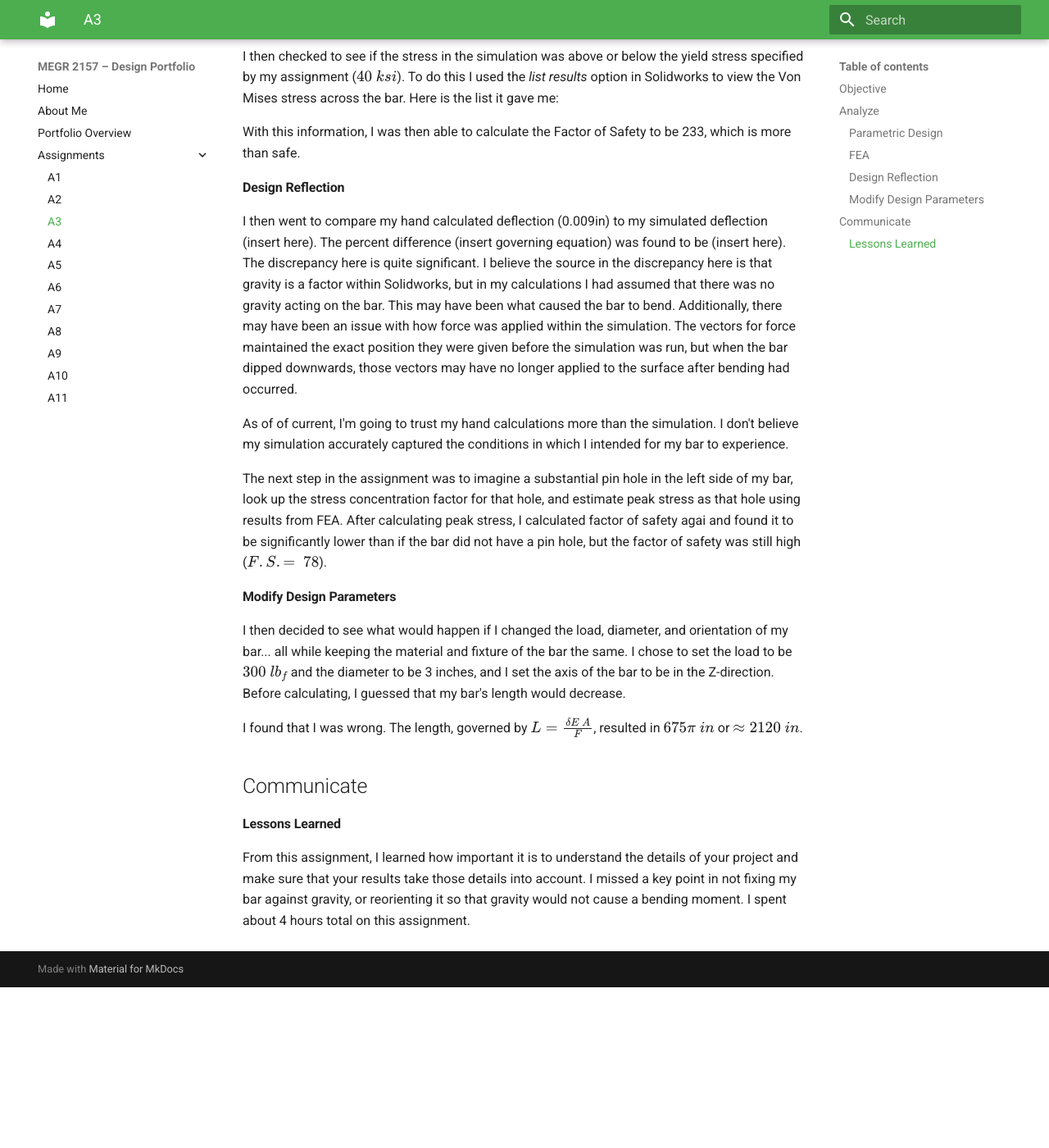
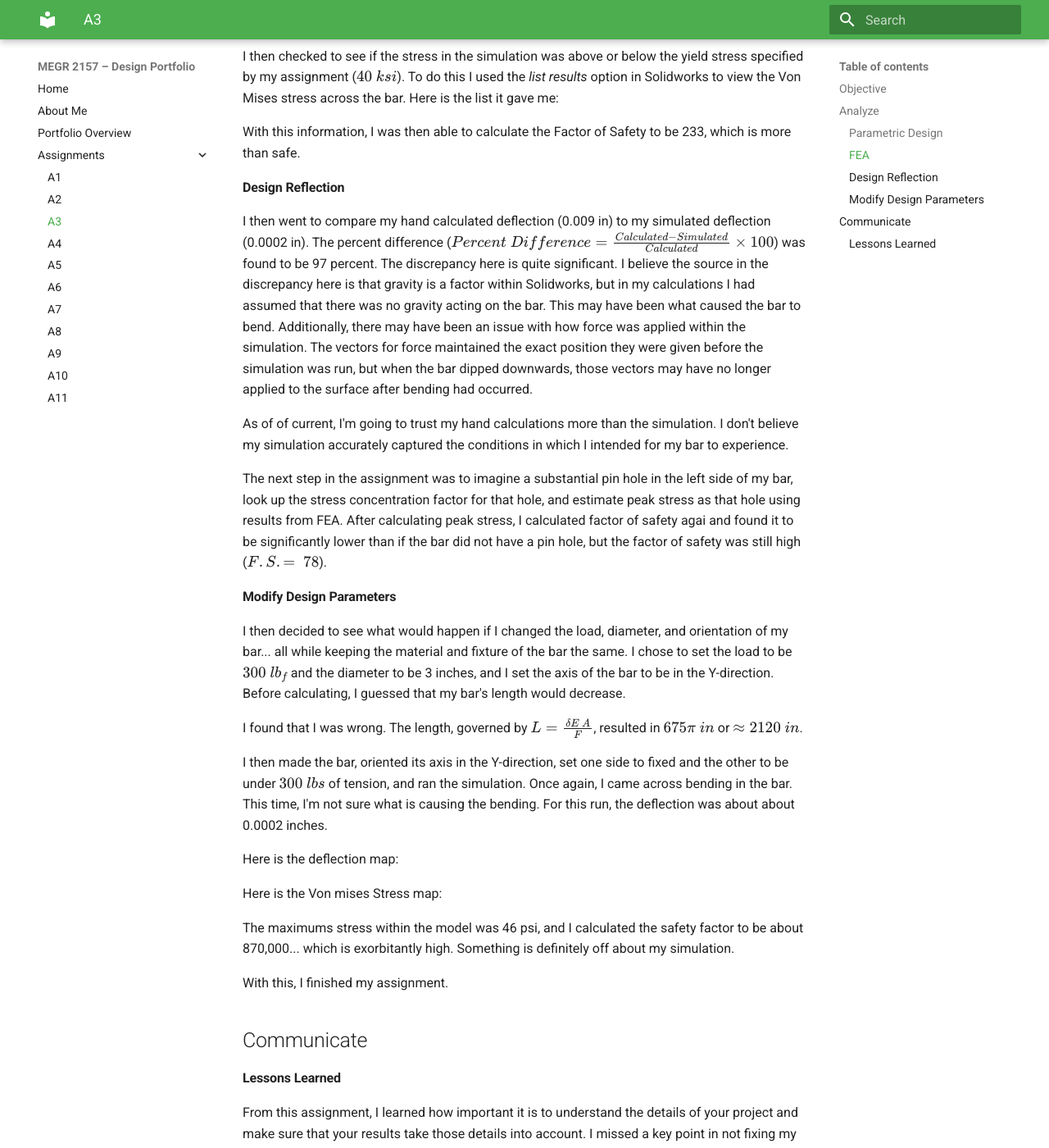
Before and after one commit to ilittle8/design-projects-portfolio, an MkDocs documentation site: the page built from docs/assignments/A03/index.md, in a window 1280 px wide and 1400 px high, scrolled down 1133 px. Shown: the whole window at 82% size. Built offline with MkDocs 1.6.1 and Material for MkDocs 9.7.7, drawn with Linux system fonts in a browser that asks for light colours; before the commit the page ends 2337 px from its top, so only the background shows below that; some of the changed text lies outside the part shown.

Commit message:
Revise deflection analysis and design parameters
Updated deflection comparison and modified design parameters section to reflect new calculations and insights from the simulation. Adjusted time spent on the assignment.

```diff
--- a/docs/assignments/A03/index.md
+++ b/docs/assignments/A03/index.md
@@ -29,17 +29,27 @@ I then checked to see if the stress in the simulation was above or below the yie
 With this information, I was then able to calculate the Factor of Safety to be 233, which is more than safe.
 
 #### Design Reflection
-I then went to compare my hand calculated deflection (0.009in) to my simulated deflection (insert here). The percent difference (insert governing equation) was found to be (insert here). The discrepancy here is quite significant. I believe the source in the discrepancy here is that gravity is a factor within Solidworks, but in my calculations I had assumed that there was no gravity acting on the bar. This may have been what caused the bar to bend. Additionally, there may have been an issue with how force was applied within the simulation. The vectors for force maintained the exact position they were given before the simulation was run, but when the bar dipped downwards, those vectors may have no longer applied to the surface after bending had occurred.
+I then went to compare my hand calculated deflection (0.009 in) to my simulated deflection (0.0002 in). The percent difference ($Percent\ Difference = \frac{Calculated - Simulated}{Calculated} \times 100$) was found to be 97 percent. The discrepancy here is quite significant. I believe the source in the discrepancy here is that gravity is a factor within Solidworks, but in my calculations I had assumed that there was no gravity acting on the bar. This may have been what caused the bar to bend. Additionally, there may have been an issue with how force was applied within the simulation. The vectors for force maintained the exact position they were given before the simulation was run, but when the bar dipped downwards, those vectors may have no longer applied to the surface after bending had occurred.
 
 As of of current, I'm going to trust my hand calculations more than the simulation. I don't believe my simulation accurately captured the conditions in which I intended for my bar to experience.
 
  The next step in the assignment was to imagine a substantial pin hole in the left side of my bar, look up the stress concentration factor for that hole, and estimate peak stress as that hole using results from FEA.  After calculating peak stress, I calculated factor of safety agai and found it to be significantly lower than if the bar did not have a pin hole, but the factor of safety was still high ($F.S. =\ 78$).
 
 #### Modify Design Parameters
- I then decided to see what would happen if I changed the load, diameter, and orientation of my bar... all while keeping the material and fixture of the bar the same. I chose to set the load to be $300\ lb_f$ and the diameter to be 3 inches, and I set the axis of the bar to be in the Z-direction. Before calculating, I guessed that my bar's length would decrease.
+ I then decided to see what would happen if I changed the load, diameter, and orientation of my bar... all while keeping the material and fixture of the bar the same. I chose to set the load to be $300\ lb_f$ and the diameter to be 3 inches, and I set the axis of the bar to be in the Y-direction. Before calculating, I guessed that my bar's length would decrease.
 
  I found that I was wrong. The length, governed by $L = \frac{\delta E\ A}{F}$, resulted in $675\pi\ in$ or $\approx 2120\ in$.
 
+ I then made the bar, oriented its axis in the Y-direction, set one side to fixed and the other to be under $300\ lbs$ of tension, and ran the simulation. Once again, I came across bending in the bar. This time, I'm not sure what is causing the bending. For this run, the deflection was about  about 0.0002 inches.
+
+ Here is the deflection map:
+
+ Here is the Von mises Stress map:
+
+ The maximums stress within the model was 46 psi, and I calculated the safety factor to be about 870,000... which is exorbitantly high. Something is definitely off about my simulation.
+
+ With this, I finished my assignment.
+
 ## Communicate
 #### Lessons Learned
-From this assignment, I learned how important it is to understand the details of your project and make sure that your results take those details into account. I missed a key point in not fixing my bar against gravity, or reorienting it so that gravity would not cause a bending moment. I spent about 4 hours total on this assignment.
+From this assignment, I learned how important it is to understand the details of your project and make sure that your results take those details into account. I missed a key point in not fixing my bar against gravity, or reorienting it so that gravity would not cause a bending moment. I spent about 8 hours total on this assignment.
```
